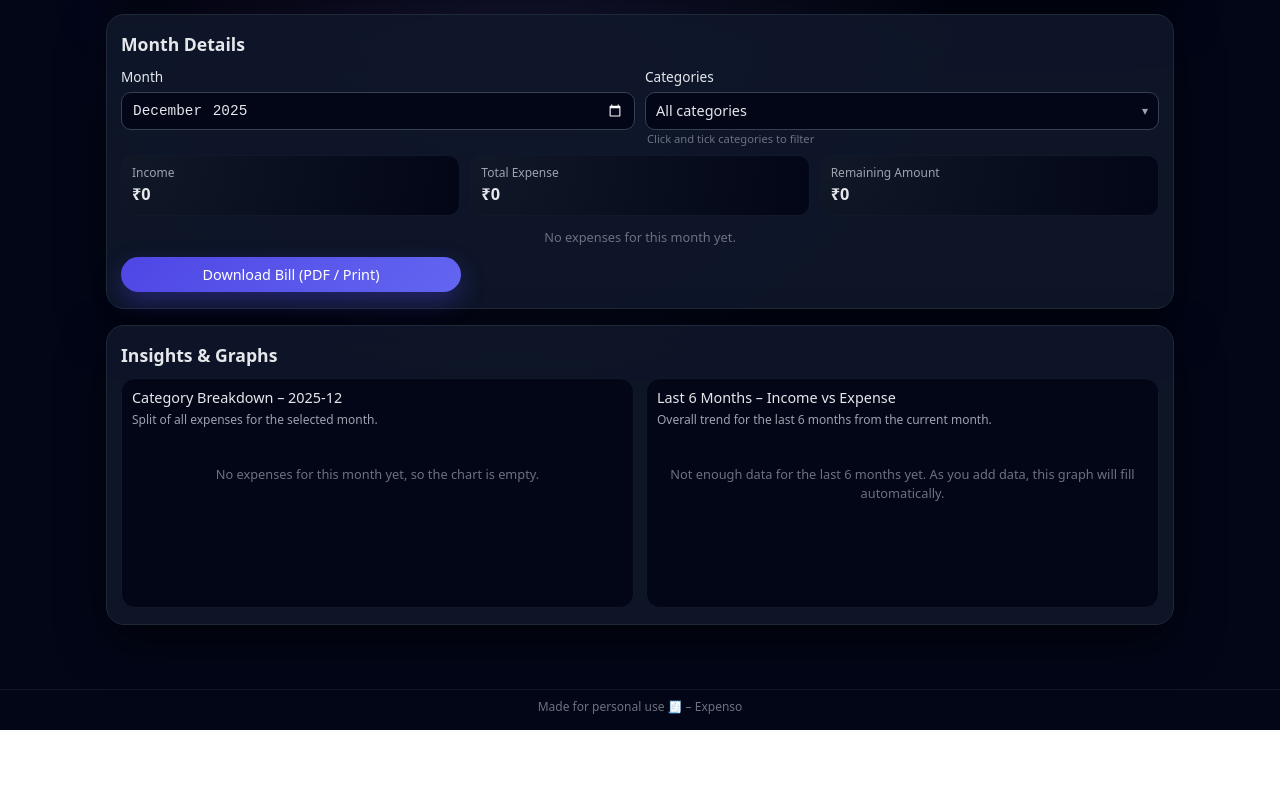
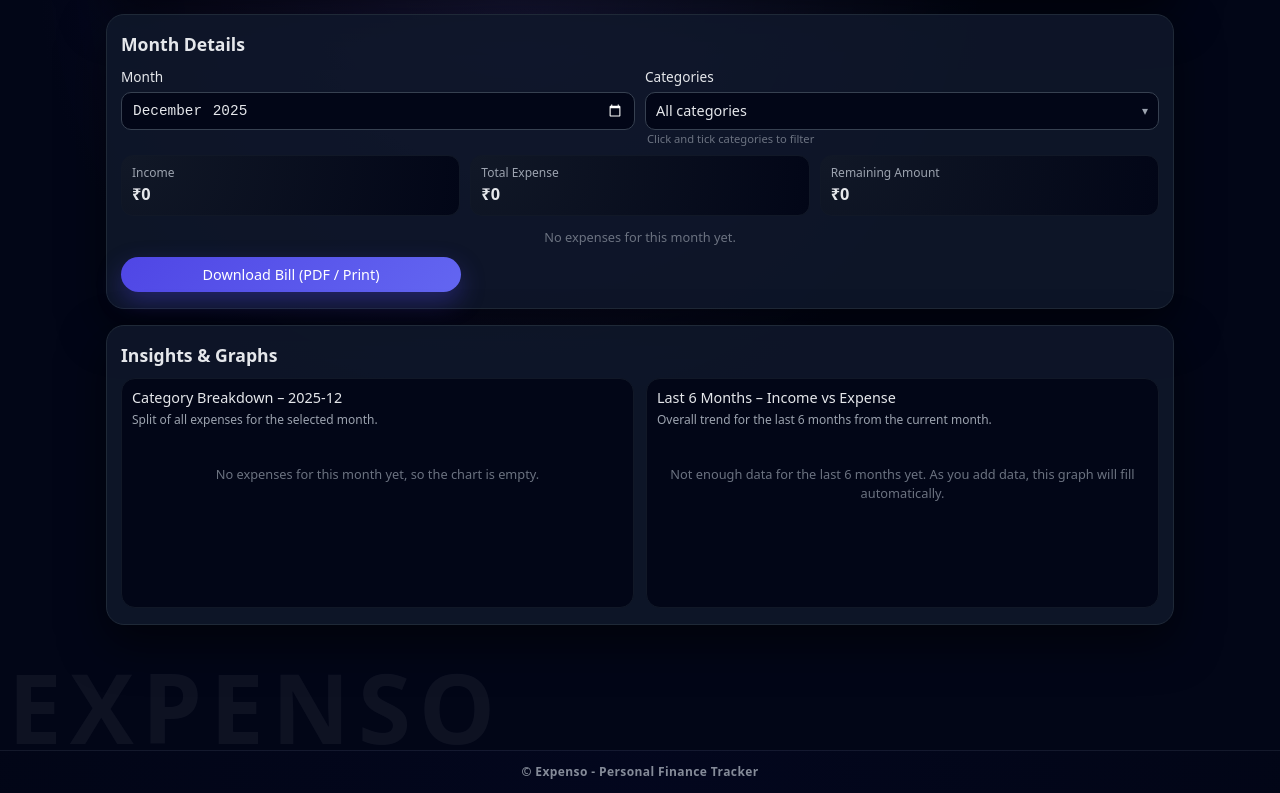
Before and after one commit to SATISHPANDEYCP/Expenso, a React (Vite) app: page / in a window 1280 px wide. Shown: the part 711-1504 px from the top of the page. Before the commit the page ends 1441 px from the top, so only its background shows below. Built offline with nearby package versions, Linux system fonts and the light colour scheme.

Commit message:
footer design and backgeound text for page and print

```diff
--- a/src/App.css
+++ b/src/App.css
@@ -25,6 +25,8 @@ body {
   min-height: 100vh;
   display: flex;
   flex-direction: column;
+  position: relative;
+  z-index: 1;
 }
 
 .app-header {
@@ -330,6 +332,12 @@ button:disabled:hover {
   pointer-events: none;
 }
 
+.page {
+  position: relative;
+  z-index: 1;
+}
+
+
 .multi-select {
   position: relative;
   width: 100%;
@@ -532,7 +540,6 @@ button:disabled:hover {
   font-size: 0.95rem;
 }
 
-/* 🆕 right side (amount + icons) */
 .expense-right {
   display: flex;
   flex-direction: column;
@@ -545,8 +552,6 @@ button:disabled:hover {
   gap: 4px;
 }
 
-/* 🆕 icon-only buttons (no bg, no pill) */
-/* icon-only button */
 .icon-btn {
   padding: 0;
   margin-top: 0;
@@ -560,7 +565,6 @@ button:disabled:hover {
   height: auto;
 }
 
-/* hover */
 .icon-btn:hover {
   color: #e5e7eb;
   background: transparent;
@@ -569,7 +573,6 @@ button:disabled:hover {
   box-shadow: none;
 }
 
-/* 🧨 active + focus states ko bhi reset kar do */
 .icon-btn:active,
 .icon-btn:focus,
 .icon-btn:focus-visible {
@@ -580,7 +583,6 @@ button:disabled:hover {
   outline: none;
 }
 
-/* font awesome icon ka size */
 .icon-btn i {
   font-size: 0.8rem;
   pointer-events: none;
@@ -632,25 +634,21 @@ button:disabled:hover {
   padding: 30px 8px;
 }
 
-/* 🔹 Recharts elements pe click-outline hatao */
 .recharts-wrapper:focus,
 .recharts-surface:focus,
 .recharts-legend-item:focus {
   outline: none;
 }
 
-/* agar kahin border aa raha ho to safe side: */
 .recharts-legend-item {
   border: none;
 }
 
-/* extra safety – koi bhi clickable svg item */
 .recharts-sector:focus,
 .recharts-dot:focus {
   outline: none;
 }
 
-/* Recharts legend – make it responsive & center */
 .recharts-default-legend {
   display: flex;
   flex-wrap: wrap;
@@ -667,12 +665,63 @@ button:disabled:hover {
   display: none !important;
 }
 
+.unselected-text {
+  position: fixed;
+  top: 50%;
+  left: 50%;
+  transform: translate(-50%, -50%);
+  font-size: 120px;
+  font-weight: 900;
+  letter-spacing: 4px;
+  color: rgba(255, 255, 255, 0.03);
+  pointer-events: none;
+  user-select: none;
+  white-space: nowrap;
+  z-index: 0;
+  text-transform: uppercase;
+}
+
+.footer-brand-strip {
+  text-align: left;
+  position: relative;
+  z-index: 1;
+  font-size: 96px;
+  font-weight: 900;
+  letter-spacing: 8px;
+  text-transform: uppercase;
+  color: rgba(255, 255, 255, 0.05);
+  background: none;
+  margin-bottom: -35px;
+  padding: 0 8px 0;
+  transform: translateY(-30px);
+  user-select: none;
+  pointer-events: none;
+  line-height: 1;
+}
+
 .app-footer {
+  position: relative;
+  z-index: 2;
+  padding: 12px 8px;
   text-align: center;
-  padding: 8px 0 14px;
   font-size: 0.75rem;
-  color: #6b7280;
-  border-top: 1px solid rgba(31, 41, 55, 0.5);
+  letter-spacing: 0.4px;
+  color: #9ca3af;
+  background: linear-gradient(to right,
+      rgba(2, 6, 23, 0.95),
+      rgba(3, 7, 30, 0.95),
+      rgba(2, 6, 23, 0.95));
+  border-top: 1px solid rgba(148, 163, 184, 0.12);
+  backdrop-filter: blur(6px);
+}
+
+.app-footer span {
+  font-weight: 600;
+  opacity: 0.85;
+}
+
+.app-footer span:hover {
+  opacity: 1;
 }
 
 @media (max-width: 600px) {
@@ -686,6 +735,15 @@ button:disabled:hover {
 
   .month-selector {
     flex-direction: row;
+  }
+
+  .unselected-text {
+    font-size: 70px;
+  }
+
+  .footer-brand-strip {
+    font-size: 48px;
+    letter-spacing: 4px;
   }
 }
 
--- a/src/App.jsx
+++ b/src/App.jsx
@@ -39,16 +39,15 @@ const CATEGORY_LABELS = {
 };
 
 const DONUT_COLORS = [
-  "#f97316", // orange
-  "#22c55e", // green
-  "#6366f1", // indigo
-  "#eab308", // amber
-  "#ec4899", // pink
-  "#06b6d4", // cyan
-  "#a855f7", // violet
+  "#f97316",
+  "#22c55e",
+  "#6366f1",
+  "#eab308",
+  "#ec4899",
+  "#06b6d4",
+  "#a855f7",
 ];
 
-// 🔢 for percentage label on donut
 const RADIAN = Math.PI / 180;
 const renderDonutLabel = ({
   cx,
@@ -137,14 +136,11 @@ function MultiCategorySelect({ options, value, onChange }) {
 
     if (opt === "All") {
       if (currentlyAll && value.length === 1) {
-        // All is already selected alone → clear all (but filter still treats as "All")
         next = [];
       } else {
-        // Select only All
         next = ["All"];
       }
     } else {
-      // Toggling a normal category
       let base = currentlyAll ? [] : value.filter((v) => v !== "All");
       const has = base.includes(opt);
       if (has) {
@@ -227,10 +223,8 @@ export default function App() {
   const [categoryFilter, setCategoryFilter] = useState(["All"]);
   const [isEditingIncome, setIsEditingIncome] = useState(false);
 
-  // which expense is being edited
   const [editingExpenseId, setEditingExpenseId] = useState(null);
 
-  // 🔽 Add/Edit form ke liye ref (scroll on edit)
   const editFormRef = useRef(null);
 
   useEffect(() => {
@@ -299,7 +293,6 @@ export default function App() {
     }));
   };
 
-  // Add OR edit expense
   const handleAddExpense = (e) => {
     e.preventDefault();
     const title = expenseForm.title.trim();
@@ -311,7 +304,6 @@ export default function App() {
     const monthKey = getMonthKey(dateStr);
 
     if (editingExpenseId) {
-      // Edit existing
       setData((prev) => ({
         ...prev,
         expenses: prev.expenses.map((exp) =>
@@ -344,7 +336,6 @@ export default function App() {
       }));
     }
 
-    // reset form + clear edit mode
     setExpenseForm({
       title: "",
       amount: "",
@@ -354,7 +345,6 @@ export default function App() {
     setEditingExpenseId(null);
   };
 
-  // delete single expense
   const handleDeleteExpense = (id) => {
     const ok = window.confirm("Delete this expense?");
     if (!ok) return;
@@ -365,7 +355,6 @@ export default function App() {
     }));
   };
 
-  // start editing
   const handleEditExpense = (expense) => {
     setEditingExpenseId(expense.id);
     setExpenseForm({
@@ -375,7 +364,6 @@ export default function App() {
       category: expense.category || "Other",
     });
 
-    // 🔽 Auto-scroll to Add/Edit form
     setTimeout(() => {
       if (editFormRef.current) {
         editFormRef.current.scrollIntoView({
@@ -608,9 +596,23 @@ export default function App() {
               font-size: 0.75rem;
               color: #6b7280;
             }
+            .bill-watermark {
+              position: fixed;
+              bottom: 80px;
+              left: 50%;
+              transform: translateX(-50%);
+              font-size: 88px;
+              font-weight: 900;
+              letter-spacing: 8px;
+              color: rgba(0, 0, 0, 0.05);
+              user-select: none;
+              pointer-events: none;
+              z-index: 0;
+            }
           </style>
         </head>
         <body>
+        <div class="bill-watermark">EXPENSO</div>
           <div class="page">
             <h1>Expenso – Monthly Expense Bill</h1>
             <h2>Month: ${selectedMonthKey}</h2>
@@ -638,8 +640,7 @@ export default function App() {
             <hr />
 
             <h3>Expense Details</h3>
-            ${
-              expenses.length === 0
+            ${expenses.length === 0
         ? "<p>No expenses for this selection.</p>"
         : `
             <table>
@@ -689,7 +690,6 @@ export default function App() {
     win.print();
   };
 
-  // Donut chart data (selected month, all categories)
   const categoryDonutData = useMemo(() => {
     if (selectedMonthExpenses.length === 0) return [];
     const map = {};
@@ -704,7 +704,6 @@ export default function App() {
     }));
   }, [selectedMonthExpenses]);
 
-  // last 6 months (current month + previous 5)
   const lastSixMonthKeys = useMemo(() => {
     const result = [];
     const [year, month] = currentMonthKey.split("-").map(Number);
@@ -753,7 +752,6 @@ export default function App() {
       </header>
 
       <main className="app-main">
-        {/* CURRENT MONTH CARD */}
         <section className="card">
           <h2>Current Month ({currentMonthKey})</h2>
           <div className="stats-grid">
@@ -885,7 +883,6 @@ export default function App() {
           </ul>
         </section>
 
-        {/* ADD / EDIT EXPENSE CARD */}
         <section className="card" ref={editFormRef}>
           <h2>{editingExpenseId ? "Edit Expense" : "Add Expense"}</h2>
           <form className="form" onSubmit={handleAddExpense}>
@@ -961,7 +958,6 @@ export default function App() {
           </form>
         </section>
 
-        {/* PREVIOUS MONTH CARD */}
         <section className="card">
           <div className="card-header-row">
             <h2>Previous Month ({prevMonthKey})</h2>
@@ -985,7 +981,6 @@ export default function App() {
           </div>
         </section>
 
-        {/* MONTH DETAILS CARD */}
         <section className="card">
           <h2>Month Details</h2>
           <div className="month-selector">
@@ -1095,11 +1090,9 @@ export default function App() {
           </button>
         </section>
 
-        {/* INSIGHTS & GRAPHS – LAST CARD */}
         <section className="card">
           <h2>Insights & Graphs</h2>
           <div className="chart-row">
-            {/* Donut chart – category breakdown */}
             <div className="chart-box">
               <div className="chart-heading">
                 Category Breakdown – {selectedMonthKey}
@@ -1161,7 +1154,6 @@ export default function App() {
               )}
             </div>
 
-            {/* Line chart – last 6 months */}
             <div className="chart-box">
               <div className="chart-heading">
                 Last 6 Months – Income vs Expense
@@ -1244,9 +1236,12 @@ export default function App() {
           </div>
         </section>
       </main>
-
+      <div className="unselected-text">
+        <p>Expenso</p>
+      </div>
+      <div className="footer-brand-strip">EXPENSO</div>
       <footer className="app-footer">
-        <span>Made for personal use 🧾 – Expenso</span>
+        <span>© Expenso - Personal Finance Tracker</span>
       </footer>
     </div>
   );
```
Lines whose indentation alone changed are shown as unchanged.
